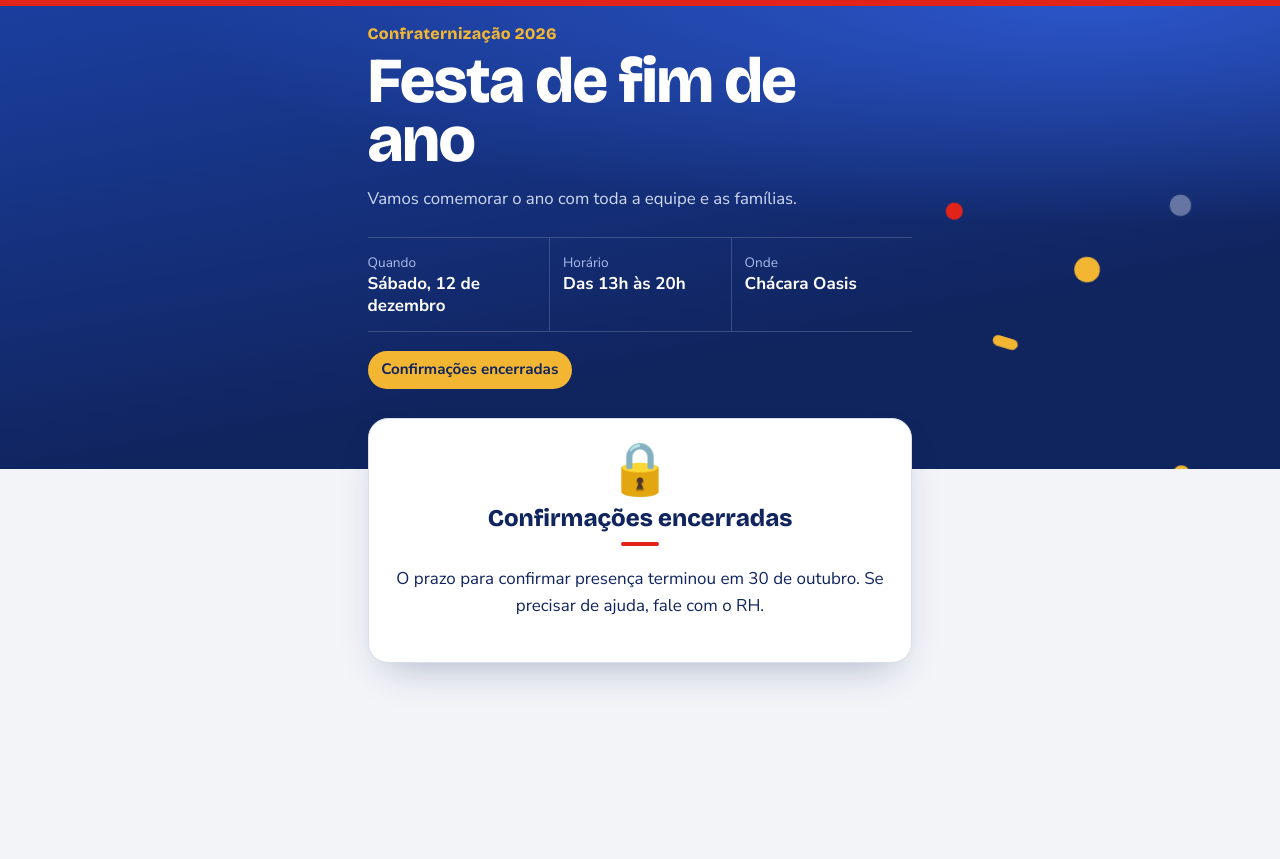
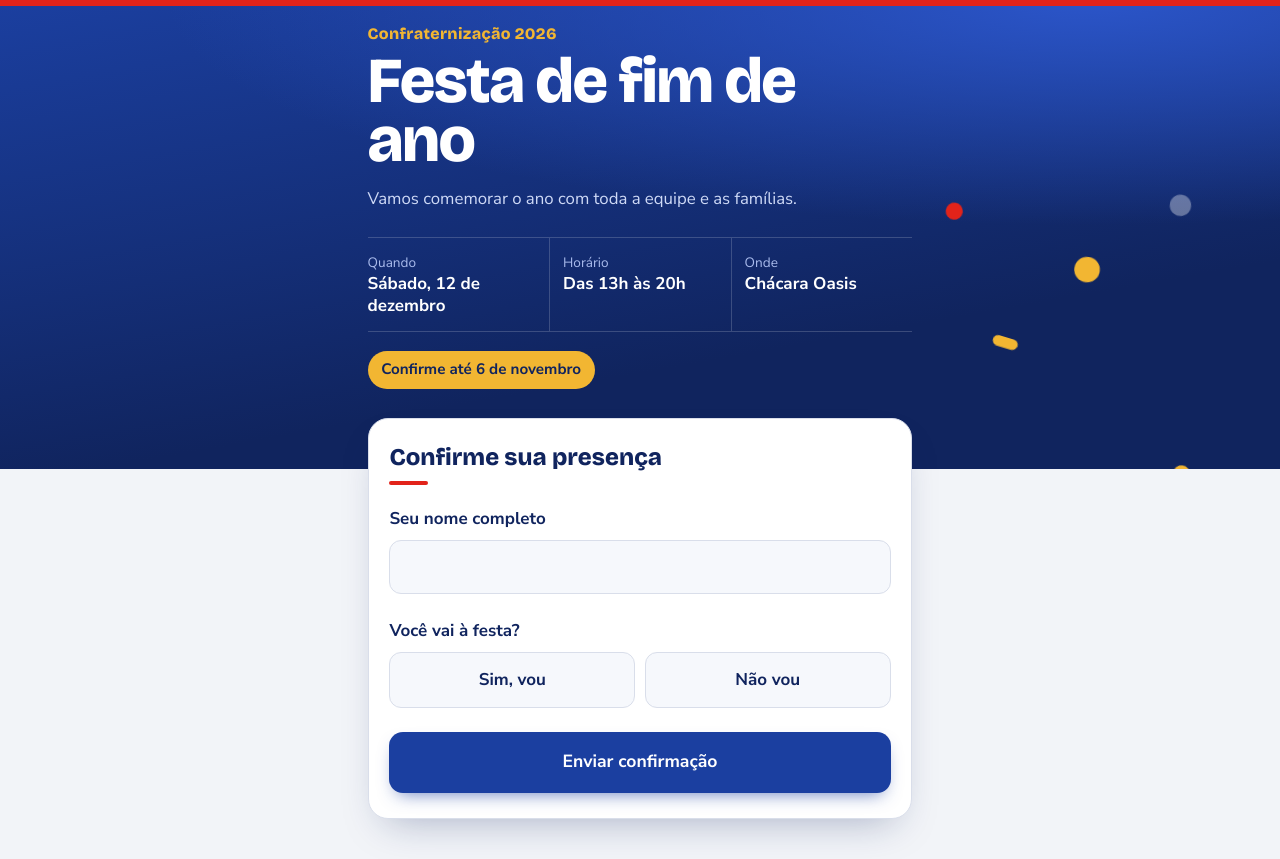
Before and after one commit to salomedp01-crypto/festa-confirmacao, a plain HTML site: page index.html in a window 1280 px wide. Before the commit the page ends 800 px from the top, so only its background shows below. Drawn offline with nearby package versions, Linux system fonts and the light colour scheme.

Commit message:
Add files via upload

```diff
--- a/index.html
+++ b/index.html
@@ -302,7 +302,7 @@ body{padding-bottom:0}
   <section class="card done hidden" id="view-fechado">
     <div class="mark" aria-hidden="true">🔒</div>
     <h2>Confirmações encerradas</h2>
-    <p>O prazo para confirmar presença terminou em 30 de outubro. Se precisar de ajuda, fale com o RH.</p>
+    <p>O prazo para confirmar presença terminou em 6 de novembro. Se precisar de ajuda, fale com o RH.</p>
   </section>
 
   <!-- ================= SUCESSO ================= -->
@@ -372,9 +372,9 @@ const EVENTO = {
   data:    "Sábado, 12 de dezembro",          // ex.: "Sábado, 12 de dezembro"
   horario: "Das 13h às 20h",          // ex.: "A partir das 19h"
   local:   "Chácara Oasis",          // ex.: "Sítio X, Itaúna"
-  prazo:   "Confirme até 30 de outubro",
+  prazo:   "Confirme até 6 de novembro",
   // Depois deste momento o formulário fecha (horário de Brasília)
-  encerraEm: "2026-10-31T00:00:00-03:00",
+  encerraEm: "2026-11-07T00:00:00-03:00",
   // Frase que aparece depois que a pessoa confirma presença
   fraseFinal: "Sua presença torna essa comemoração ainda mais especial. Esperamos você e sua família!"
 };
@@ -502,7 +502,7 @@ $("rsvp").addEventListener("submit", async (e) => {
     }
   }
 
-  if (Date.now() >= new Date(EVENTO.encerraEm).getTime()) return erro("O prazo para confirmar terminou em 30 de outubro.");
+  if (Date.now() >= new Date(EVENTO.encerraEm).getTime()) return erro("O prazo para confirmar terminou em 6 de novembro.");
   if (!db) return erro("O formulário ainda não está ligado ao banco de dados. Avise o RH.");
   $("btn-enviar").disabled = true;
   $("btn-enviar").textContent = "Enviando…";
```
